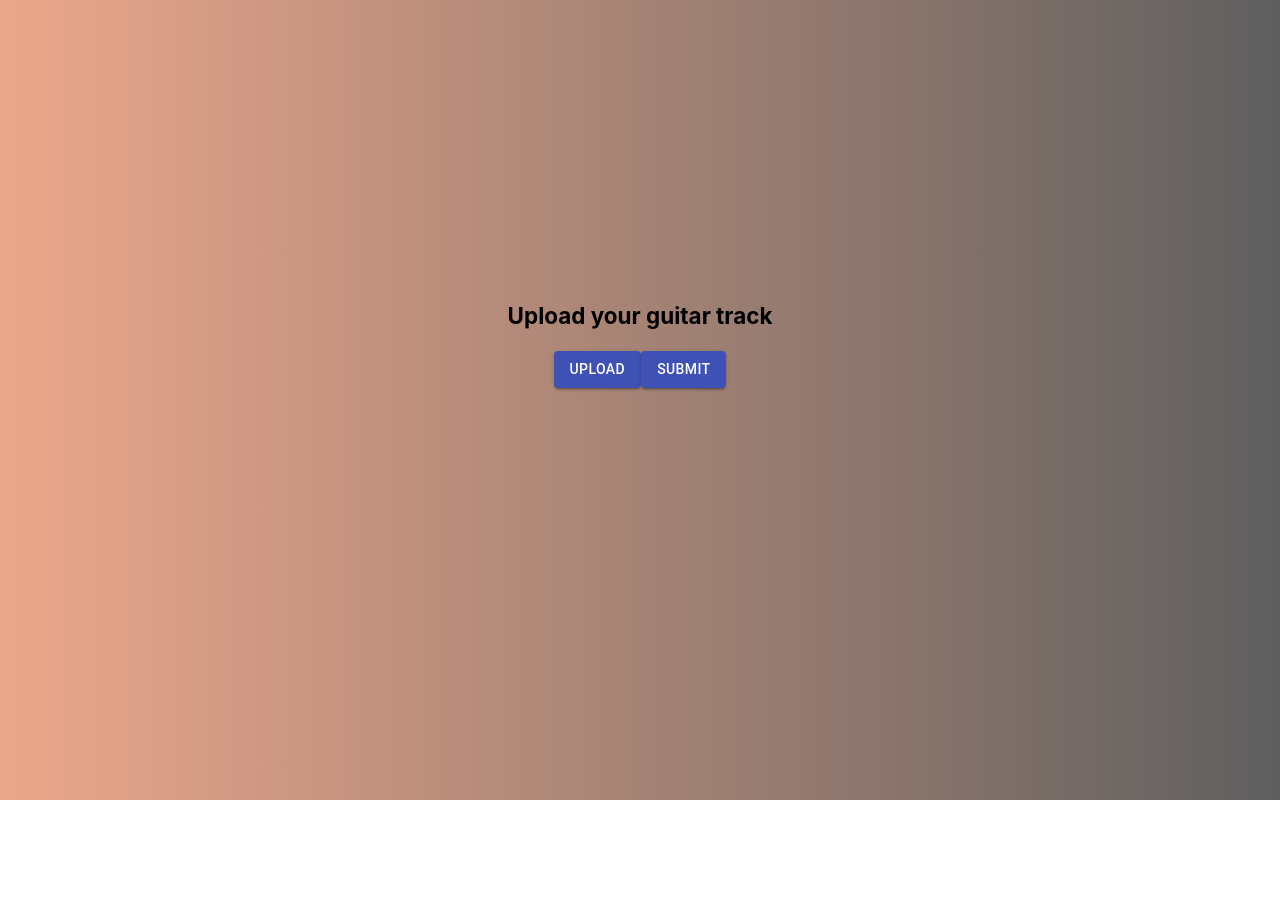
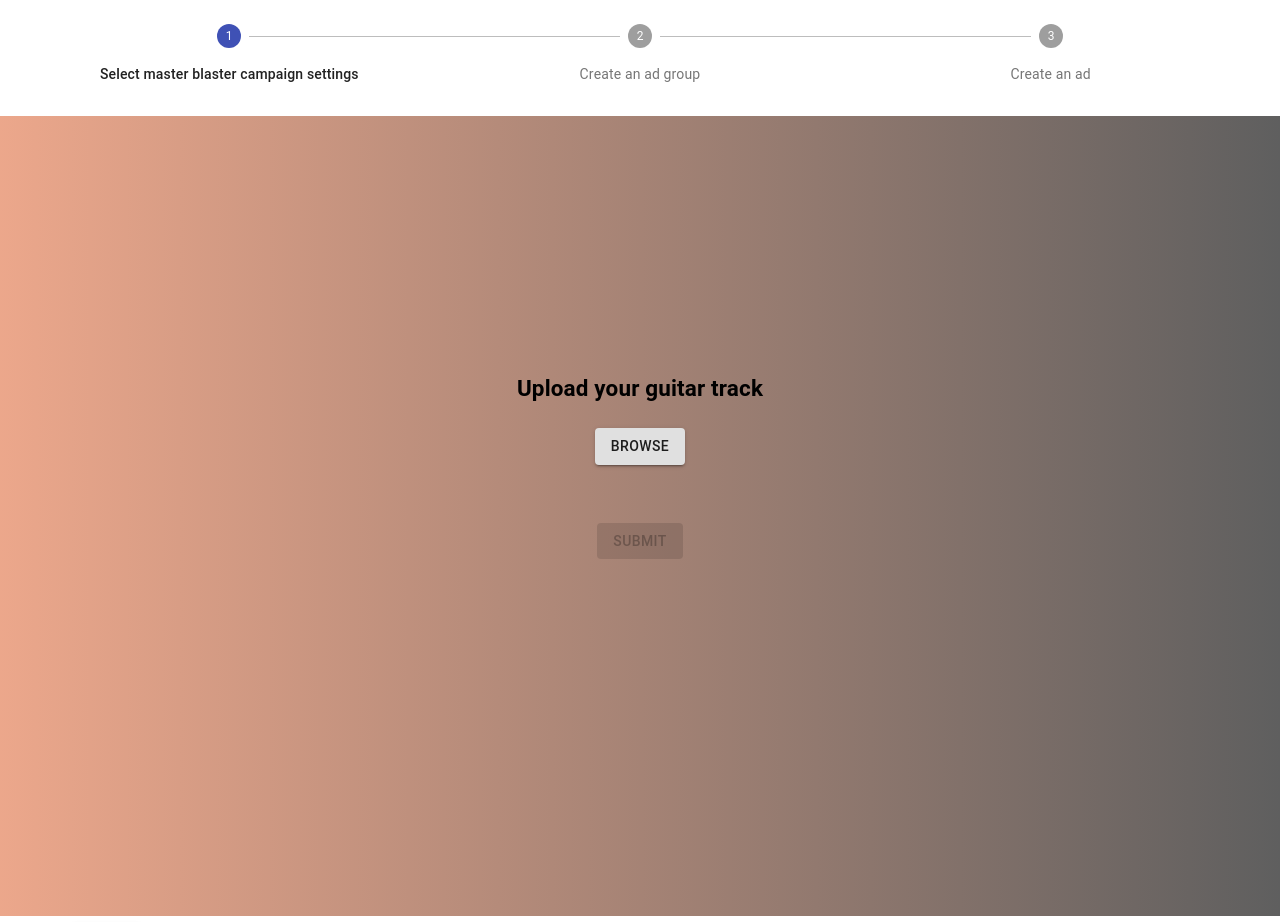
Before and after one commit to CMaunder/echonotate-frontend, a Next.js app: page /create-tab in a window 1280 px wide. Shown: the top 922 px of the page. Before the commit the page ends 800 px from the top, so only its background shows below. Built offline with nearby package versions, Linux system fonts and the light colour scheme.

Commit message:
adding stepper, and file validation

```diff
--- /dev/null
+++ b/components/AudioFilePreUpload.tsx
@@ -0,0 +1,54 @@
+import React from 'react';
+import { makeStyles } from '@material-ui/core/styles';
+import Card from '@material-ui/core/Card';
+import CardActions from '@material-ui/core/CardActions';
+import CardContent from '@material-ui/core/CardContent';
+import Button from '@material-ui/core/Button';
+import Typography from '@material-ui/core/Typography';
+
+const useStyles = makeStyles({
+  root: {
+    minWidth: 275,
+  },
+  bullet: {
+    display: 'inline-block',
+    margin: '0 2px',
+    transform: 'scale(0.8)',
+  },
+  title: {
+    fontSize: 14,
+  },
+  pos: {
+    marginBottom: 12,
+  },
+});
+
+const AudioFilePreUpload = ({audioFile, clearSelected}: {audioFile: File, clearSelected: Function}) => {
+  const classes = useStyles();
+  const bull = <span className={classes.bullet}>•</span>;
+
+  return (
+    audioFile === undefined ? <></> :
+    <Card className={classes.root}>
+      <CardContent>
+        <Typography className={classes.title} color="textSecondary" gutterBottom>
+          Selected file:
+        </Typography>
+        <Typography variant="h5" component="h2">
+          {audioFile.name}
+        </Typography>
+        <Typography className={classes.pos} color="textSecondary">
+          Size: {audioFile.size}
+        </Typography>
+        <Typography variant="body2" component="p">
+          Is ready to convert to tab.
+        </Typography>
+      </CardContent>
+      <CardActions>
+        <Button color="secondary" size="small" onClick={() => clearSelected()}>Clear</Button>
+      </CardActions>
+    </Card>
+  )
+}
+
+export default AudioFilePreUpload
--- a/components/Layout.tsx
+++ b/components/Layout.tsx
@@ -1,14 +1,112 @@
 import Meta from './Meta'
 import styles from '../styles/Layout.module.css'
 
+
+
+import React from 'react';
+import { makeStyles, Theme, createStyles } from '@material-ui/core/styles';
+import Stepper from '@material-ui/core/Stepper';
+import Step from '@material-ui/core/Step';
+import StepLabel from '@material-ui/core/StepLabel';
+import Button from '@material-ui/core/Button';
+import Typography from '@material-ui/core/Typography';
+
+const useStyles = makeStyles((theme: Theme) =>
+  createStyles({
+    root: {
+      width: '100%',
+    },
+    backButton: {
+      marginRight: theme.spacing(1),
+    },
+    instructions: {
+      marginTop: theme.spacing(1),
+      marginBottom: theme.spacing(1),
+    },
+  }),
+);
+
+function getSteps() {
+  return ['Select master blaster campaign settings', 'Create an ad group', 'Create an ad'];
+}
+
+function getStepContent(stepIndex: number, children:{children: React.ReactNode}) {
+  switch (stepIndex) {
+    case 0:
+      return             <div className={styles.container}>
+      <main className={styles.main}>
+        {children}
+      </main>
+    </div>;
+    case 1:
+      return 'What is an ad group anyways?';
+    case 2:
+      return 'This is the bit I really care about!';
+    default:
+      return 'Unknown stepIndex';
+  }
+}
+
+
 const Layout = ({children}:{children: React.ReactNode}) => {
+
+
+  const classes = useStyles();
+  const [activeStep, setActiveStep] = React.useState(0);
+  const steps = getSteps();
+
+  const handleNext = () => {
+    setActiveStep((prevActiveStep) => prevActiveStep + 1);
+  };
+
+  const handleBack = () => {
+    setActiveStep((prevActiveStep) => prevActiveStep - 1);
+  };
+
+  const handleReset = () => {
+    setActiveStep(0);
+  };
+
   return (<>
     <Meta title='Tabscribe'/>
-      <div className={styles.container}>
-        <main className={styles.main}>
-          {children}
-        </main>
+
+
+    <div className={classes.root}>
+      <Stepper activeStep={activeStep} alternativeLabel>
+        {steps.map((label) => (
+          <Step key={label}>
+            <StepLabel>{label}</StepLabel>
+          </Step>
+        ))}
+      </Stepper>
+      <div>
+        {activeStep === steps.length ? (
+          <div>
+            <Typography className={classes.instructions}>All steps completed</Typography>
+            <Button onClick={handleReset}>Reset</Button>
+          </div>
+        ) : (
+          <div>
+            <Typography className={classes.instructions}>{getStepContent(activeStep, children)}
+
+
+            </Typography>
+            <div>
+              <Button
+                disabled={activeStep === 0}
+                onClick={handleBack}
+                className={classes.backButton}
+              >
+                Back
+              </Button>
+              <Button variant="contained" color="primary" onClick={handleNext}>
+                {activeStep === steps.length - 1 ? 'Finish' : 'Next'}
+              </Button>
+            </div>
+          </div>
+        )}
       </div>
+    </div>
     </>
   )
 }
--- a/components/Meta.tsx
+++ b/components/Meta.tsx
@@ -1,6 +1,6 @@
 import Head from 'next/head'
 
-const Meta = ({title, keywords, description}) => {
+const Meta = ({title, keywords, description}:{title: string, keywords: string, description: string}) => {
     return <Head>
       <meta name='viewport' content='width=device-width, initial-scale=1' />
       <meta name='keywords' content={keywords} />
--- a/pages/create-tab.js
+++ /dev/null
@@ -1,61 +0,0 @@
-import { Button } from '@material-ui/core'
-import React, { MouseEvent, useState } from 'react'
-import styles from '../styles/CreateTab.module.css'
-
-const CreateTab = () => {
-  const [audioFile, setAudioFile] = useState();
-
-  const handleFileSelect = (event) => {
-    setAudioFile(event.target.files[0])
-  }
-
-  const handleFileSubmit = () => {
-    uploadFile().then(data => {
-      console.log(data)
-    })
-  }
-
-  const uploadFile = async () => {
-    const file = audioFile;
-    const filename = encodeURIComponent(file.name);
-    const res = await fetch(`/api/upload-audio-file?file=${filename}`);
-    const { url, fields } = await res.json();
-    const formData = new FormData();
-
-    Object.entries({ ...fields, file }).forEach(([key, value]) => {
-      formData.append(key, value);
-    });
-
-    const upload = await fetch(url, {
-      method: 'POST',
-      body: formData,
-    });
-    console.log(upload)
-    if (upload.ok) {
-      console.log('Uploaded successfully!');
-    } else {
-      console.error('Upload failed.');
-    }
-  };
-
-  return (<div className={styles.title}>
-    <h3>Upload your guitar track</h3>
-    <input
-        accept="*"
-        style={{display: 'none'}}
-        id="contained-button-file"
-        multiple={false}
-        type="file"
-        onChange={handleFileSelect}
-      />
-      <label htmlFor="contained-button-file">
-        <Button variant="contained" color="primary" component="span">
-          Upload
-        </Button>
-      </label>
-      <Button variant="contained" color="primary" onClick={handleFileSubmit}>Submit</Button>
-    </div>
-  )
-}
-
-export default CreateTab
--- /dev/null
+++ b/pages/create-tab.tsx
@@ -0,0 +1,90 @@
+import { Button } from '@material-ui/core'
+import axios from 'axios';
+import React, { useState } from 'react'
+import AudioFilePreUpload from '../components/AudioFilePreUpload'
+import styles from '../styles/CreateTab.module.css'
+
+const CreateTab = () => {
+  const [audioFile, setAudioFile] = useState<File>();
+
+  const handleFileSelect = (event: React.ChangeEvent<HTMLInputElement>) => {
+    if (event.target.files.length === 0) {
+      return
+    }
+    const file = event.target.files[0]
+    const ext = file.name.split('.').pop();
+    console.log(file)
+    if ( file.size >= 1048576) {
+      alert('That file is too big, please select a smaller one')
+    } else if ( ext !== 'mp3' && ext !== 'wav' && ext !== 'm4a') {
+      alert("Please make sure your file is one of the following types: mp3, wav or m4a")
+    } else {
+      setAudioFile(file)
+    }
+  }
+
+  const handleFileSubmit = () => {
+    uploadFile().then(data => {
+      console.log(data)
+      setAudioFile(undefined)
+    })
+  }
+
+  const uploadFile = async () => {
+    const file = audioFile;
+    const filename = encodeURIComponent(file.name);
+    const res = await axios.get<{url :string, fields: {[key:string]:string}}>(`/api/upload-audio-file?file=${filename}`);
+    const { url, fields } = res.data
+    const formData = new FormData();
+
+    Object.entries({ ...fields, file }).forEach(([key, value]) => {
+      console.log(key)
+      console.log(value)
+      formData.append(key, value);
+    });
+
+    const upload = await fetch(url, {
+      method: 'POST',
+      body: formData,
+    });
+    console.log(upload)
+    if (upload.ok) {
+      console.log('Uploaded successfully!');
+    } else {
+      console.error('Upload failed.');
+    }
+  };
+
+  const clearSelected = () => {
+    setAudioFile(undefined)
+  }
+
+  return (<div className={styles.title}>
+    <h3>Upload your guitar track</h3>
+    <input
+        accept=".mp3,audio/*"
+        style={{display: 'none'}}
+        id="contained-button-file"
+        multiple={false}
+        type="file"
+        onChange={handleFileSelect}
+      />
+      <label htmlFor="contained-button-file">
+        <Button variant="contained" component="span">
+          Browse
+        </Button>
+      </label>
+      <br />
+      <br />
+      <AudioFilePreUpload audioFile={audioFile} clearSelected={clearSelected}/>
+      <br />
+      <Button
+        variant="contained"
+        color="primary"
+        onClick={handleFileSubmit}
+        disabled={audioFile === undefined}>Submit</Button>
+    </div>
+  )
+}
+
+export default CreateTab
--- a/tsconfig.json
+++ b/tsconfig.json
@@ -20,9 +20,9 @@
   },
   "include": [
     "next-env.d.ts",
-    "**/*.ts",
+    "**.ts",
     "**/*.tsx"
-, "middleware/mongodb.ts", "pages/create-tab.jk"  ],
+, "middleware/mongodb.ts" ],
   "exclude": [
     "node_modules"
   ]
```
